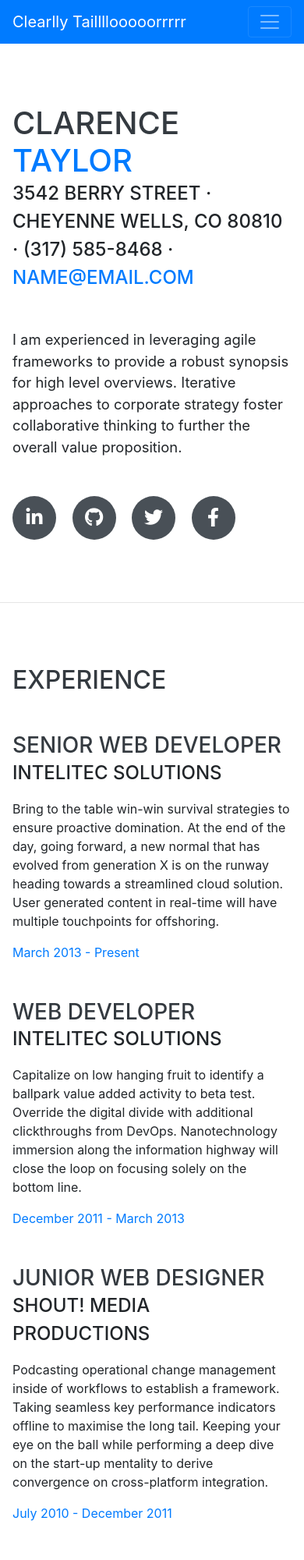
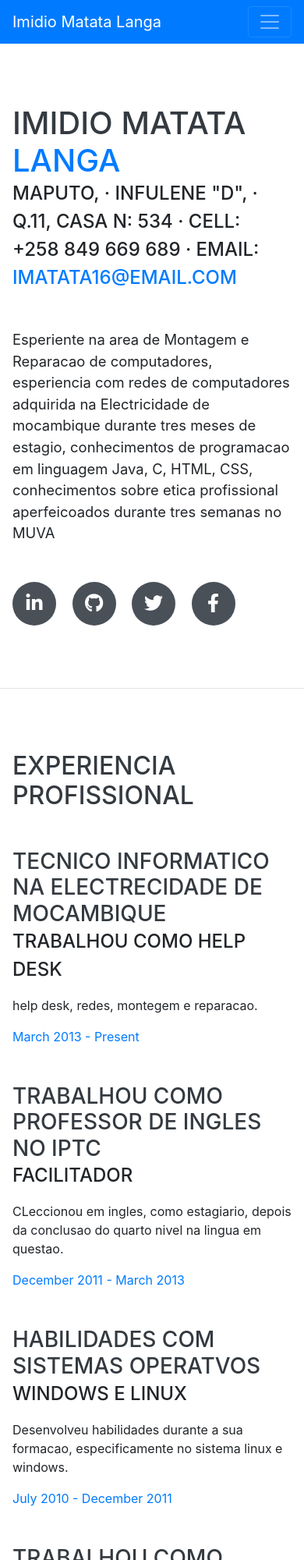
Before and after one commit to Imidio/CV, a website with bundled scripts: page index.html in a window 390 px wide. Shown: the top 2000 px of the page at 78% size. Built offline with nearby package versions, Linux system fonts and the light colour scheme; a web font is replaced by a local one.

Commit message:
cv
Actualizacao

```diff
--- a/index.html
+++ b/index.html
@@ -8,7 +8,7 @@
   <meta name="description" content="">
   <meta name="author" content="">
 
-  <title>Introducao ao Bootstrap Theme</title>
+  <title>CV Imidio Matata Langa</title>
 
   <!-- Bootstrap core CSS -->
   <link href="vendor/bootstrap/css/bootstrap.min.css" rel="stylesheet">
@@ -27,7 +27,7 @@
 
   <nav class="navbar navbar-expand-lg navbar-dark bg-primary fixed-top" id="sideNav">
     <a class="navbar-brand js-scroll-trigger" href="#page-top">
-      <span class="d-block d-lg-none"> Clearlly Taillllooooorrrrr</span>
+      <span class="d-block d-lg-none"> Imidio Matata Langa</span>
       <span class="d-none d-lg-block">
         <img class="img-fluid img-profile rounded-circle mx-auto mb-2" src="img/profile.jpg" alt="">
       </span>
@@ -38,19 +38,19 @@
     <div class="collapse navbar-collapse" id="navbarSupportedContent">
       <ul class="navbar-nav">
         <li class="nav-item">
-          <a class="nav-link js-scroll-trigger" href="#about">Acerca de Mim</a>
+          <a class="nav-link js-scroll-trigger" href="#about">Resumo</a>
         </li>
         <li class="nav-item">
-          <a class="nav-link js-scroll-trigger" href="#experience">Experience</a>
+          <a class="nav-link js-scroll-trigger" href="#experience">Experiencia Profissional</a>
         </li>
         <li class="nav-item">
-          <a class="nav-link js-scroll-trigger" href="#education">Education</a>
+          <a class="nav-link js-scroll-trigger" href="#education">Formacao Profissional</a>
         </li>
         <li class="nav-item">
-          <a class="nav-link js-scroll-trigger" href="#skills">Skills</a>
+          <a class="nav-link js-scroll-trigger" href="#skills">HABILIDADES</a>
         </li>
         <li class="nav-item">
-          <a class="nav-link js-scroll-trigger" href="#interests">Interests</a>
+          <a class="nav-link js-scroll-trigger" href="#interests">Idiomas</a>
         </li>
         <li class="nav-item">
           <a class="nav-link js-scroll-trigger" href="#awards">Awards</a>
@@ -63,13 +63,13 @@
 
     <section class="resume-section p-3 p-lg-5 d-flex align-items-center" id="about">
       <div class="w-100">
-        <h1 class="mb-0">Clarence
-          <span class="text-primary">Taylor</span>
+        <h1 class="mb-0">Imidio Matata
+          <span class="text-primary">Langa</span>
         </h1>
-        <div class="subheading mb-5">3542 Berry Street · Cheyenne Wells, CO 80810 · (317) 585-8468 ·
-          <a href="mailto:name@email.com">name@email.com</a>
+        <div class="subheading mb-5"> Maputo, · Infulene "D", · Q.11, Casa N: 534 · Cell: +258 849 669 689 · email:
+          <a href="mailto:name@email.com">imatata16@email.com</a>
         </div>
-        <p class="lead mb-5">I am experienced in leveraging agile frameworks to provide a robust synopsis for high level overviews. Iterative approaches to corporate strategy foster collaborative thinking to further the overall value proposition.</p>
+        <p class="lead mb-5">Esperiente na area de Montagem e Reparacao de computadores, esperiencia com redes de computadores adquirida na Electricidade de mocambique durante tres meses de estagio, conhecimentos de programacao em linguagem Java, C, HTML, CSS, conhecimentos sobre etica profissional aperfeicoados durante tres semanas no MUVA</p>
         <div class="social-icons">
           <a href="#">
             <i class="fab fa-linkedin-in"></i>
@@ -91,13 +91,13 @@
 
     <section class="resume-section p-3 p-lg-5 d-flex justify-content-center" id="experience">
       <div class="w-100">
-        <h2 class="mb-5">Experience</h2>
+        <h2 class="mb-5">Experiencia Profissional</h2>
 
         <div class="resume-item d-flex flex-column flex-md-row justify-content-between mb-5">
           <div class="resume-content">
-            <h3 class="mb-0">Senior Web Developer</h3>
-            <div class="subheading mb-3">Intelitec Solutions</div>
-            <p>Bring to the table win-win survival strategies to ensure proactive domination. At the end of the day, going forward, a new normal that has evolved from generation X is on the runway heading towards a streamlined cloud solution. User generated content in real-time will have multiple touchpoints for offshoring.</p>
+            <h3 class="mb-0">Tecnico Informatico na Electrecidade de Mocambique</h3>
+            <div class="subheading mb-3">Trabalhou como Help Desk</div>
+            <p>help desk, redes, montegem e reparacao.</p>
           </div>
           <div class="resume-date text-md-right">
             <span class="text-primary">March 2013 - Present</span>
@@ -106,9 +106,9 @@
 
         <div class="resume-item d-flex flex-column flex-md-row justify-content-between mb-5">
           <div class="resume-content">
-            <h3 class="mb-0">Web Developer</h3>
-            <div class="subheading mb-3">Intelitec Solutions</div>
-            <p>Capitalize on low hanging fruit to identify a ballpark value added activity to beta test. Override the digital divide with additional clickthroughs from DevOps. Nanotechnology immersion along the information highway will close the loop on focusing solely on the bottom line.</p>
+            <h3 class="mb-0">Trabalhou como professor de Ingles no IPTC</h3>
+            <div class="subheading mb-3">Facilitador</div>
+            <p>CLeccionou em ingles, como estagiario, depois da conclusao do quarto nivel na lingua em questao.</p>
           </div>
           <div class="resume-date text-md-right">
             <span class="text-primary">December 2011 - March 2013</span>
@@ -117,9 +117,9 @@
 
         <div class="resume-item d-flex flex-column flex-md-row justify-content-between mb-5">
           <div class="resume-content">
-            <h3 class="mb-0">Junior Web Designer</h3>
-            <div class="subheading mb-3">Shout! Media Productions</div>
-            <p>Podcasting operational change management inside of workflows to establish a framework. Taking seamless key performance indicators offline to maximise the long tail. Keeping your eye on the ball while performing a deep dive on the start-up mentality to derive convergence on cross-platform integration.</p>
+            <h3 class="mb-0">Habilidades com Sistemas Operatvos</h3>
+            <div class="subheading mb-3">Windows e Linux</div>
+            <p>Desenvolveu habilidades durante a sua formacao, especificamente no sistema linux e windows.</p>
           </div>
           <div class="resume-date text-md-right">
             <span class="text-primary">July 2010 - December 2011</span>
@@ -128,9 +128,9 @@
 
         <div class="resume-item d-flex flex-column flex-md-row justify-content-between">
           <div class="resume-content">
-            <h3 class="mb-0">Web Design Intern</h3>
-            <div class="subheading mb-3">Shout! Media Productions</div>
-            <p>Collaboratively administrate empowered markets via plug-and-play networks. Dynamically procrastinate B2C users after installed base benefits. Dramatically visualize customer directed convergence without revolutionary ROI.</p>
+            <h3 class="mb-0">Trabalhou como professor de Matematica no CCEF</h3>
+            <div class="subheading mb-3">Professor e Facilitador por dois anos</div>
+            <p>Desenvolvimento  de habilidades como trabalho em equipa durante o trabalho como professor.</p>
           </div>
           <div class="resume-date text-md-right">
             <span class="text-primary">September 2008 - June 2010</span>
@@ -145,24 +145,24 @@
 
     <section class="resume-section p-3 p-lg-5 d-flex align-items-center" id="education">
       <div class="w-100">
-        <h2 class="mb-5">Education</h2>
+        <h2 class="mb-5">Formacao Profissional</h2>
 
         <div class="resume-item d-flex flex-column flex-md-row justify-content-between mb-5">
           <div class="resume-content">
-            <h3 class="mb-0">University of Colorado Boulder</h3>
-            <div class="subheading mb-3">Bachelor of Science</div>
-            <div>Computer Science - Web Development Track</div>
+            <h3 class="mb-0">Universidade Pedagogica</h3>
+            <div class="subheading mb-3">Licenciatura em Informatica</div>
+            <div>Licenciatura em curso, no periodo pos-laboral</div>
             <p>GPA: 3.23</p>
           </div>
           <div class="resume-date text-md-right">
-            <span class="text-primary">August 2006 - May 2010</span>
+            <span class="text-primary"> 2019</span>
           </div>
         </div>
 
         <div class="resume-item d-flex flex-column flex-md-row justify-content-between">
           <div class="resume-content">
-            <h3 class="mb-0">James Buchanan High School</h3>
-            <div class="subheading mb-3">Technology Magnet Program</div>
+            <h3 class="mb-0">Instituto Tecnico de Mocambique</h3>
+            <div class="subheading mb-3">Curso de Informatica, Programacao e Redes de Computadores</div>
             <p>GPA: 3.56</p>
           </div>
           <div class="resume-date text-md-right">
@@ -171,6 +171,7 @@
         </div>
 
       </div>
+
     </section>
 
     <hr class="m-0">
```
Also changed, not shown: img/profile.jpg.
